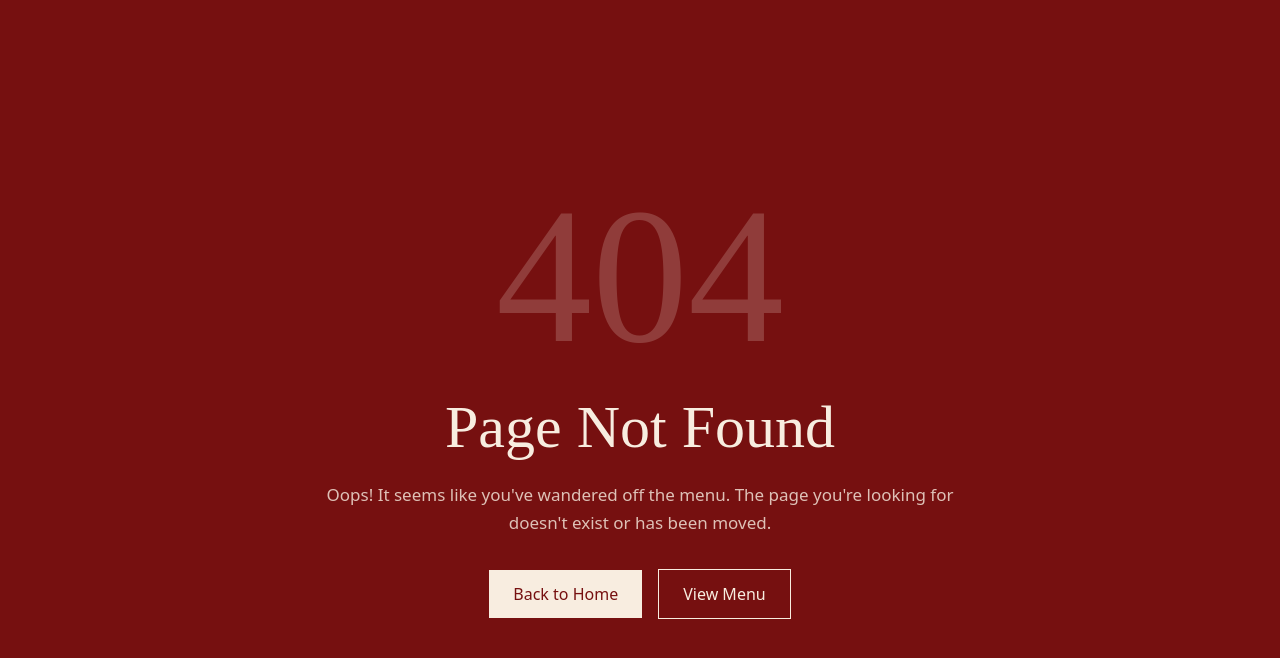
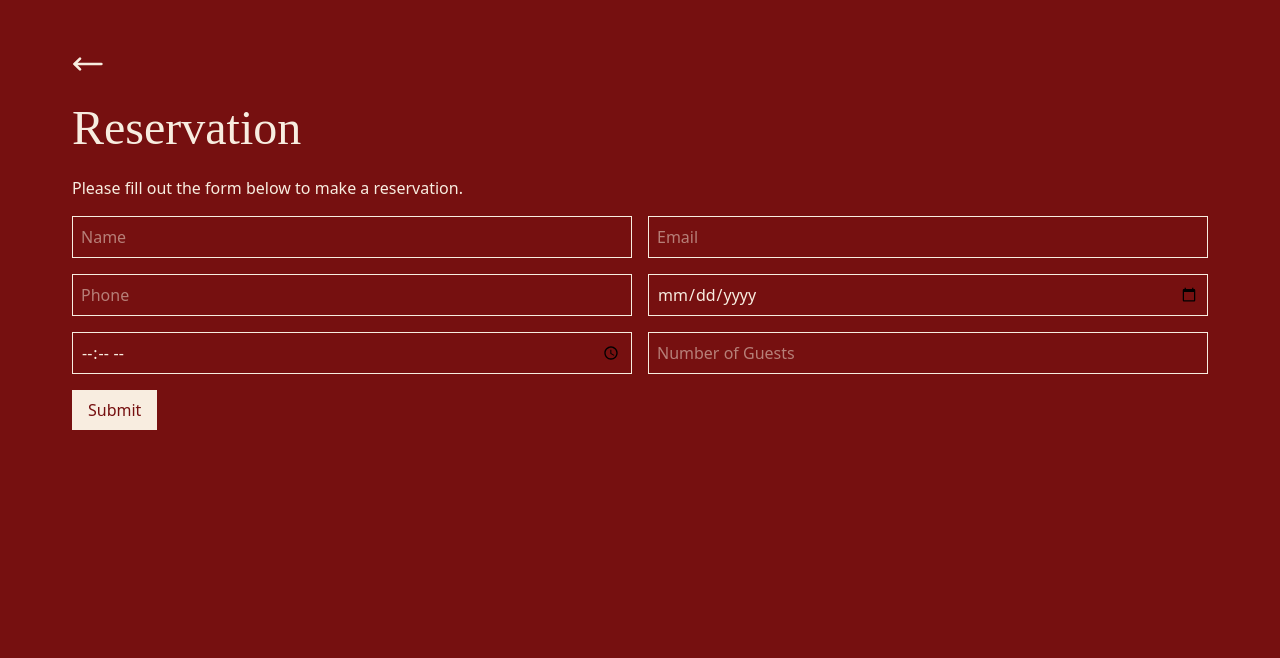
Before and after one commit to mauromltn/pamiro, a Next.js app: page /reservation in a window 1280 px wide. Before the commit this address had no page. Shown: the top 658 px of the page. Built offline with nearby package versions, Linux system fonts and the light colour scheme; a web font is replaced by a local one.

Commit message:
feat: Add reservation form UI

```diff
--- a/src/app/not-found.tsx
+++ b/src/app/not-found.tsx
@@ -11,7 +11,7 @@ export default function NotFound() {
                Page Not Found
             </h2>
             <p className='text-[15px] sm:text-[17px] mb-8 opacity-80 leading-relaxed'>
-               Oops! It seems like you've wandered off the menu. The page you're looking for doesn't exist or has been moved.
+               Oops! It seems like you&apos;ve wandered off the menu. The page you&apos;re looking for doesn&apos;t exist or has been moved.
             </p>
 
             <div className='flex flex-col sm:flex-row gap-4 justify-center items-center'>
--- /dev/null
+++ b/src/app/reservation/page.tsx
@@ -0,0 +1,45 @@
+'use client'
+import Link from "next/link"
+import { MoveLeft } from "lucide-react"
+import { useState } from "react"
+
+export default function Reservation() {
+   const [showLabelDate, setShowLabelDate] = useState(true);
+   const [showLabelTime, setShowLabelTime] = useState(true);
+
+   return (
+      <main className='bg-[var(--secondary)] text-[var(--primary)] h-screen px-6 sm:px-18 pt-12 pb-28'>
+         <Link href="/" className="flex mb-6">
+            <MoveLeft size={32} />
+         </Link>
+         <h1 className='font-gambarino text-5xl mb-6'>Reservation</h1>
+         <p className='mb-4'>Please fill out the form below to make a reservation.</p>
+
+         <form action="">
+            <div className="grid grid-cols-1 sm:grid-cols-2 gap-4">
+               <input type="text" placeholder="Name" className="p-2 border border-[var(--primary)]" />
+               <input type="email" placeholder="Email" className="p-2 border border-[var(--primary)]" />
+               <input type="tel" placeholder="Phone" className="p-2 border border-[var(--primary)]" />
+               <div className="relative">
+                  <input
+                     type="date"
+                     className="p-2 border border-[var(--primary)] w-full bg-transparent relative z-10"
+                     onChange={() => setShowLabelDate(false)}
+                  />
+                  <label className={`absolute sm:hidden left-2 top-2 text-[var(--primary)]/50 pointer-events-none ${showLabelDate ? '' : 'opacity-0 invisible'}`}>Date</label>
+               </div>
+               <div className="relative">
+                  <input
+                     type="time"
+                     className="p-2 border border-[var(--primary)] w-full  bg-transparent relative z-10"
+                     onChange={() => setShowLabelTime(false)}
+                  />
+                  <label className={`absolute sm:hidden left-2 top-2 text-[var(--primary)]/50 pointer-events-none ${showLabelTime ? '' : 'opacity-0 invisible'}`}>Time</label>
+               </div>
+               <input type="number" placeholder="Number of Guests" className="p-2 border border-[var(--primary)]" />
+            </div>
+            <button type="submit" className="mt-4 px-4 py-2 bg-[var(--primary)] text-[var(--secondary)]">Submit</button>
+         </form>
+      </main>
+   )
+}
```
